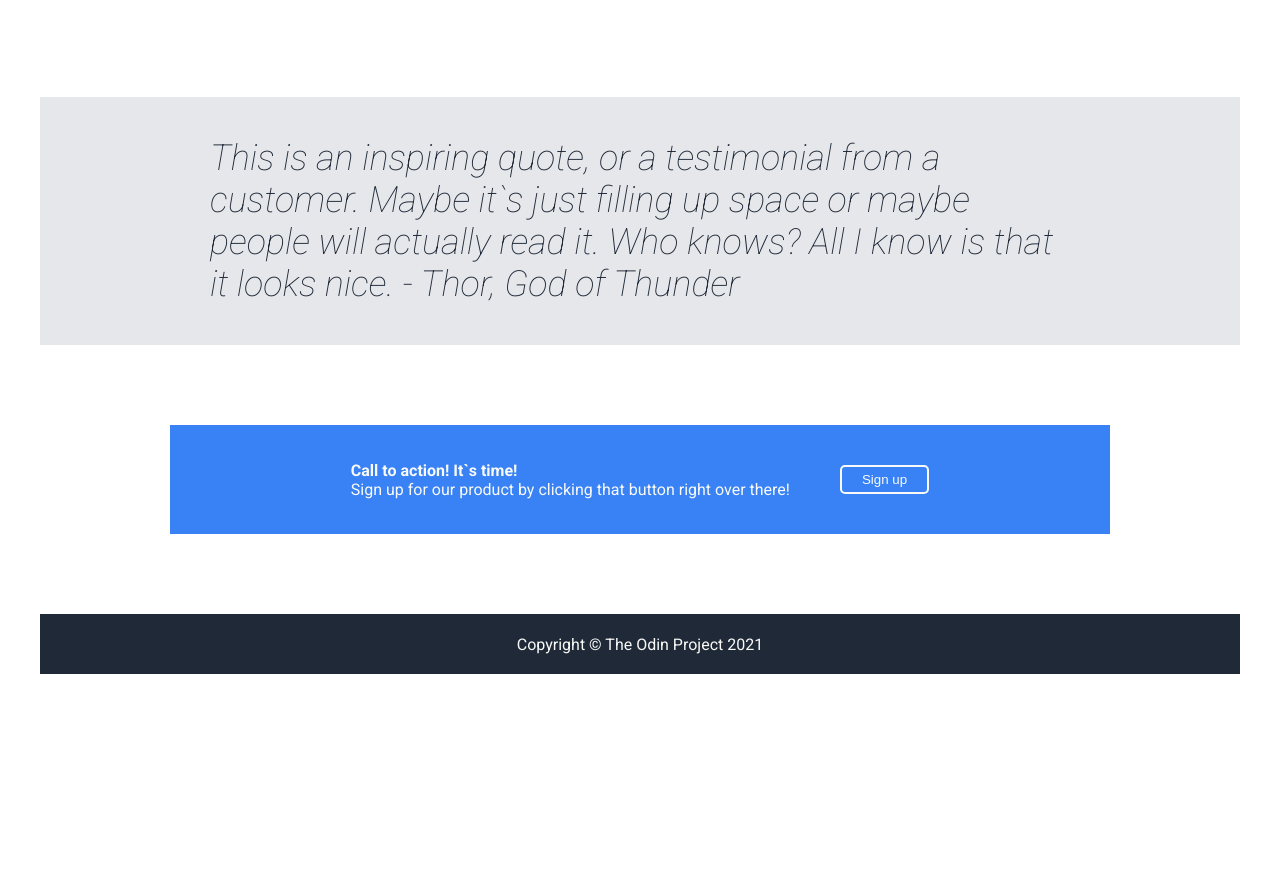
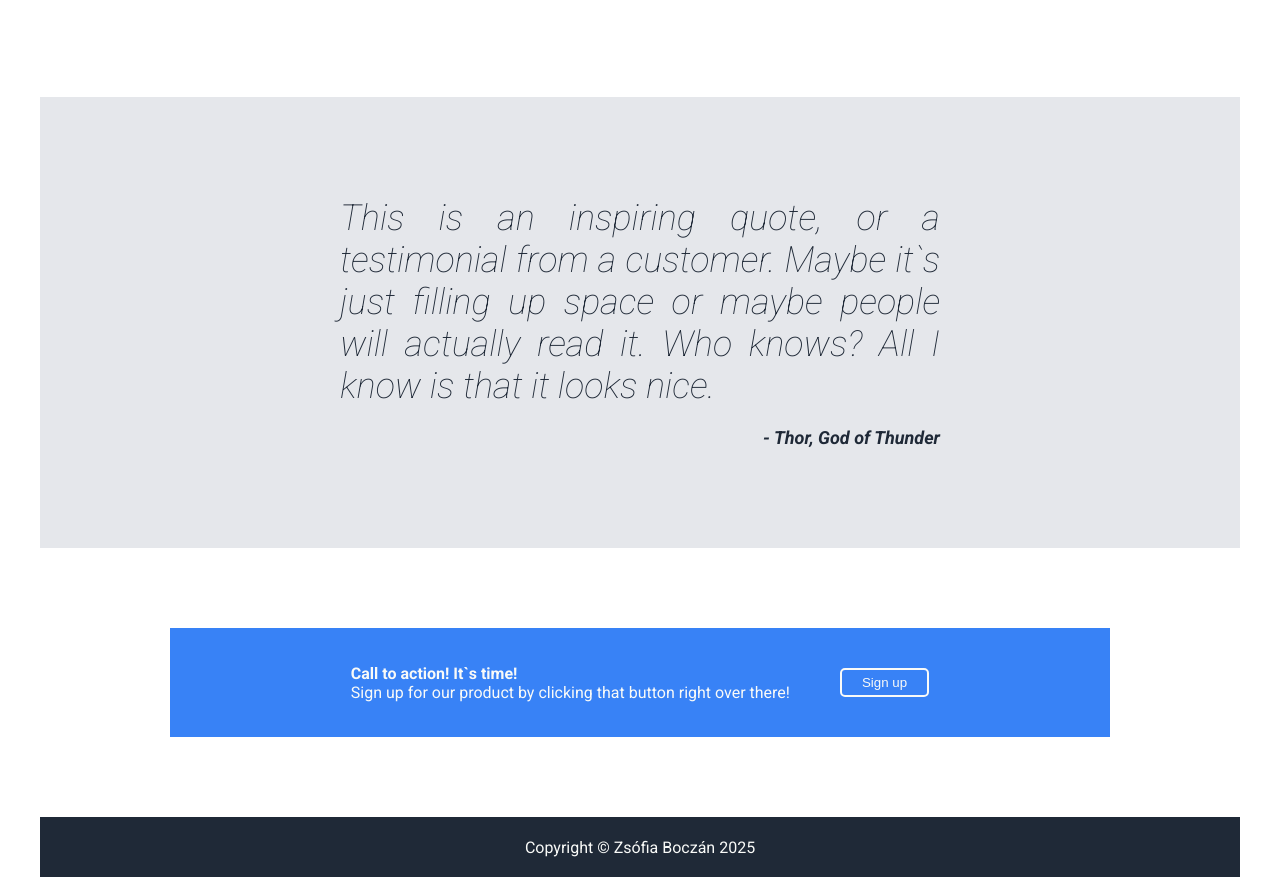
Before and after one commit to megegyszer/foundations_landing_page, a plain HTML site: page index.html in a window 1280 px wide. Shown: the part 852-1729 px from the top of the page. Before the commit the page ends 1526 px from the top, so only its background shows below. Drawn offline with Linux system fonts and the light colour scheme.

Commit message:
adjusting quote box and text style

```diff
--- a/index.html
+++ b/index.html
@@ -51,8 +51,8 @@
         </div>
 
         <div class="quote">
-            <div class="quote-text">This is an inspiring quote, or a testimonial from a customer. Maybe it`s just filling up space or maybe people will actually read it. Who knows? All I know is that it looks nice.
-            - Thor, God of Thunder</div>
+            <div class="quote-text">This is an inspiring quote, or a testimonial from a customer. Maybe it`s just filling up space or maybe people will actually read it. Who knows? All I know is that it looks nice.</div>
+            <div class="quote-text-2"><strong>- Thor, God of Thunder</strong></div>
         </div>
 
         <div class="action">
@@ -61,7 +61,7 @@
             <button class="sign-up-button-white">Sign up</button>
         </div>
         <div class="footer">
-        Copyright © The Odin Project 2021
+        Copyright © Zsófia Boczán 2025
         </div>
     </body>
 </html>
--- a/styles.css
+++ b/styles.css
@@ -135,15 +135,27 @@
     /* QUOTE */
 
   .quote{
-    padding: 40 170;
+    padding: 100 300;
     background-color: #E5E7EB;
+    display: flex;
+    flex-direction: column;
+    gap: 20px;
   }
 
   .quote-text{
     font-style: italic;
     font-weight: 100;
     font-size: 36px;
-    color:#1F2937
+    color:#1F2937;
+    text-align: justify;
+  }
+
+  .quote-text-2{
+    font-style: italic;
+    font-weight: 700;
+    font-size: 18px;
+    color:#1F2937;
+    text-align: right;
   }
 
     /* ACTION */
```
